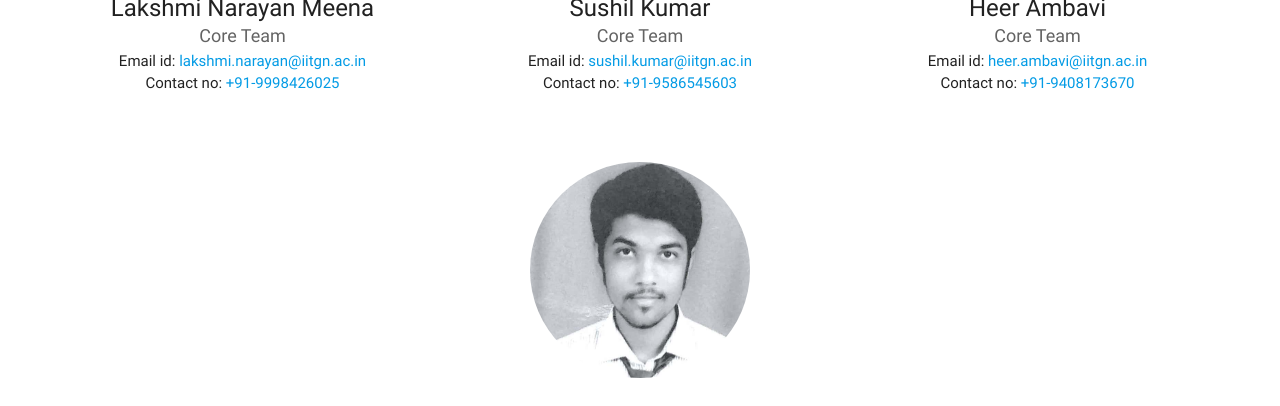
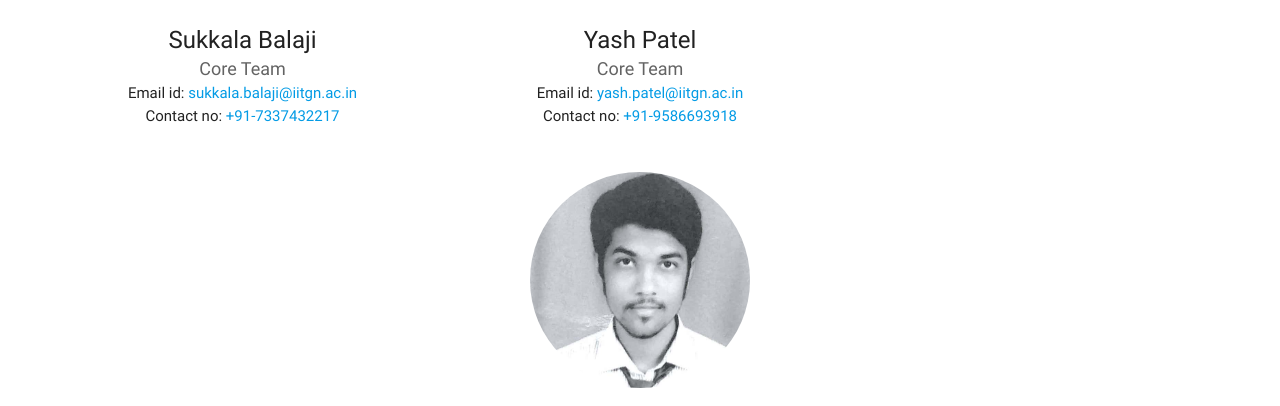
Before and after one commit to rahulmanusmare/HallBol19, a PHP site: page /hallabol15/about.php in a window 1280 px wide. Shown: the part 1598-2004 px from the top of the page. Run offline with PHP 8.4, Linux system fonts and the light colour scheme; some libraries are stand-ins or nearby versions.

Commit message:
Udated Core Team Information

```diff
--- a/about.php
+++ b/about.php
@@ -54,16 +54,14 @@
                 <div>Contact no:&nbsp;<a href="tel:%2B91-7433064254" value="+91-7433064254" target="_blank">+91-7433064254/a></div>
             </div>
 
-
             <div class="col l4 m6 s12 center image-holder">
-                <img class="img-circle img-responsive img-center circle" src="img/aboutus/naji.jpg" alt="">
+                <img class="img-circle img-responsive img-center circle" src="img/aboutus/utkarsh.jpg" alt="">
                 <h3>Utkarsh Balodi <br>
                     <small>Core Team</small>
                 </h3>
                 <div>Email id: <a href="mailto:utkarsh.balodi@iitgn.ac.in" target="_blank">utkarsh.balodi@iitgn.ac.in</a></div>
                 <div>Contact no:&nbsp;<a href="tel:%2B91-7506457683" value="+91-7506457683" target="_blank">+91-7506457683</a></div>
             </div>
-
 
             <div class="col l4 m6 s12 center image-holder">
                 <img class="img-circle img-responsive circle" src="img/aboutus/kartik_new.jpg" alt="">
@@ -74,9 +72,8 @@
                 <div>Contact no:&nbsp;<a href="tel:%2B91-9727735505" value="+91-9727735505" target="_blank">+91-9727735505</a></div>
             </div>
 
-
             <div class="col l4 m6 s12 center image-holder">
-                <img class="img-circle img-responsive circle" src="img/aboutus/nishant.jpg" alt="">
+                <img class="img-circle img-responsive circle" src="img/aboutus/joy.jpg" alt="">
                 <h3>Avinash Joy Bara
                     <br> <small>Core Team</small>
                 </h3>
@@ -84,9 +81,8 @@
                 <div>Contact no:&nbsp;<a href="tel:%2B91-7543927154" value="+91-7543927154" target="_blank">+91-7543927154</a></div>
             </div>
 
-
             <div class="col l4 m6 s12 center image-holder">
-                <img class="img-circle img-responsive circle" src="img/aboutus/vidhi.jpg" alt="">
+                <img class="img-circle img-responsive circle" src="img/aboutus/Balaji.jpg" alt="">
                 <h3>Sukkala Balaji
                     <br> <small>Core Team</small>
                 </h3>
@@ -94,63 +90,16 @@
                 <div>Contact no:&nbsp;<a href="tel:%2B91-7337432217" value="+91-7337432217" target="_blank">+91-7337432217</a></div>
             </div>
 
-
             <div class="col l4 m6 s12 center image-holder">
-                <img class="img-circle img-responsive circle" src="img/aboutus/ravi.jpg" alt="">
-                <h3>Raviteja Kotamsetti
+                <img class="img-circle img-responsive circle" src="img/aboutus/Balaji.jpg" alt="">
+                <h3>Yash Patel
                     <br> <small>Core Team</small>
                 </h3>
-                <div>Email id: <a href="mailto:kotamsetti.ravi@iitgn.ac.in" target="_blank">kotamsetti.ravi@iitgn.ac.in</a></div>
-                <div>Contact no:&nbsp;<a href="tel:%2B91-9725727970" value="+919725727970" target="_blank">+91-9725727970</a></div>
-                <br>
+                <div>Email id: <a href="mailto:yash.patel@iitgn.ac.in" target="_blank">yash.patel@iitgn.ac.in</a></div>
+                <div>Contact no:&nbsp;<a href="tel:%2B91-9586693918" value="+91-9586693918" target="_blank">+91-9586693918</a></div>
             </div>
 
-            <div class="col l4 m6 s12 center image-holder">
-                <img class="img-circle img-responsive circle" src="img/aboutus/lakshmi.jpg" alt="">
-                <h3>Lakshmi Narayan Meena
-                    <br> <small>Core Team</small>
-                </h3>
-                <div>Email id: <a href="mailto:lakshmi.narayan@iitgn.ac.in" target="_blank">lakshmi.narayan@iitgn.ac.in</a></div>
-                <div>Contact no:&nbsp;<a href="tel:%2B91-9998426025" value="+919998426025" target="_blank">+91-9998426025</a></div>
-                <br>
-            </div>
-
-
-            <div class="col l4 m6 s12 center image-holder">
-                <img class="img-circle img-responsive circle" src="img/aboutus/sushil.jpg" alt="">
-                <h3>Sushil Kumar
-                    <br> <small>Core Team</small>
-                </h3>
-                <div>Email id: <a href="mailto:sushil.kumar@iitgn.ac.in" target="_blank">sushil.kumar@iitgn.ac.in</a></div>
-                <div>Contact no:&nbsp;<a href="tel:%2B91-9586545603" value="+919586545603" target="_blank">+91-9586545603</a></div>
-                <br>
-            </div>
-
-
-            <div class="col l4 m6 s12 center image-holder">
-                <img class="img-circle img-responsive circle" src="img/aboutus/heer.jpg" alt="">
-                <h3>Heer Ambavi
-                    <br> <small>Core Team</small>
-                </h3>
-                <div>Email id: <a href="mailto:heer.ambavi@iitgn.ac.in" target="_blank">heer.ambavi@iitgn.ac.in</a></div>
-                <div>Contact no:&nbsp;<a href="tel:%2B91-9408173670" value="+919408173670" target="_blank">+91-9408173670</a></div>
-                <br>
-            </div>
-
-
-
-<!--
             <div class="col l4 offset-l4 m6 offset-m3 s12 center image-holder">
-
-                <img class="img-circle img-responsive circle" src="img/aboutus/ashim.jpg" alt="">
-                <h3>Ashim Raj Konwar
-                    <br> <small>Web Developer</small>
-                </h3>
-                <div>Info: <a href="http://ashimrajkonwar.me/" target="_blank">http://ashimrajkonwar.me/</a></div>
-            </div>
--->
-            <div class="col l4 offset-l4 m6 offset-m3 s12 center image-holder">
-
                 <img class="img-circle img-responsive circle" src="img/aboutus/rahul.jpg" alt="">
                 <h3>Rahul Manusmare
                     <br> <small>Web Developer</small>
```
Also changed, not shown: img/aboutus/yp.JPG (renamed from img/aboutus/DSC_0014.JPG).
